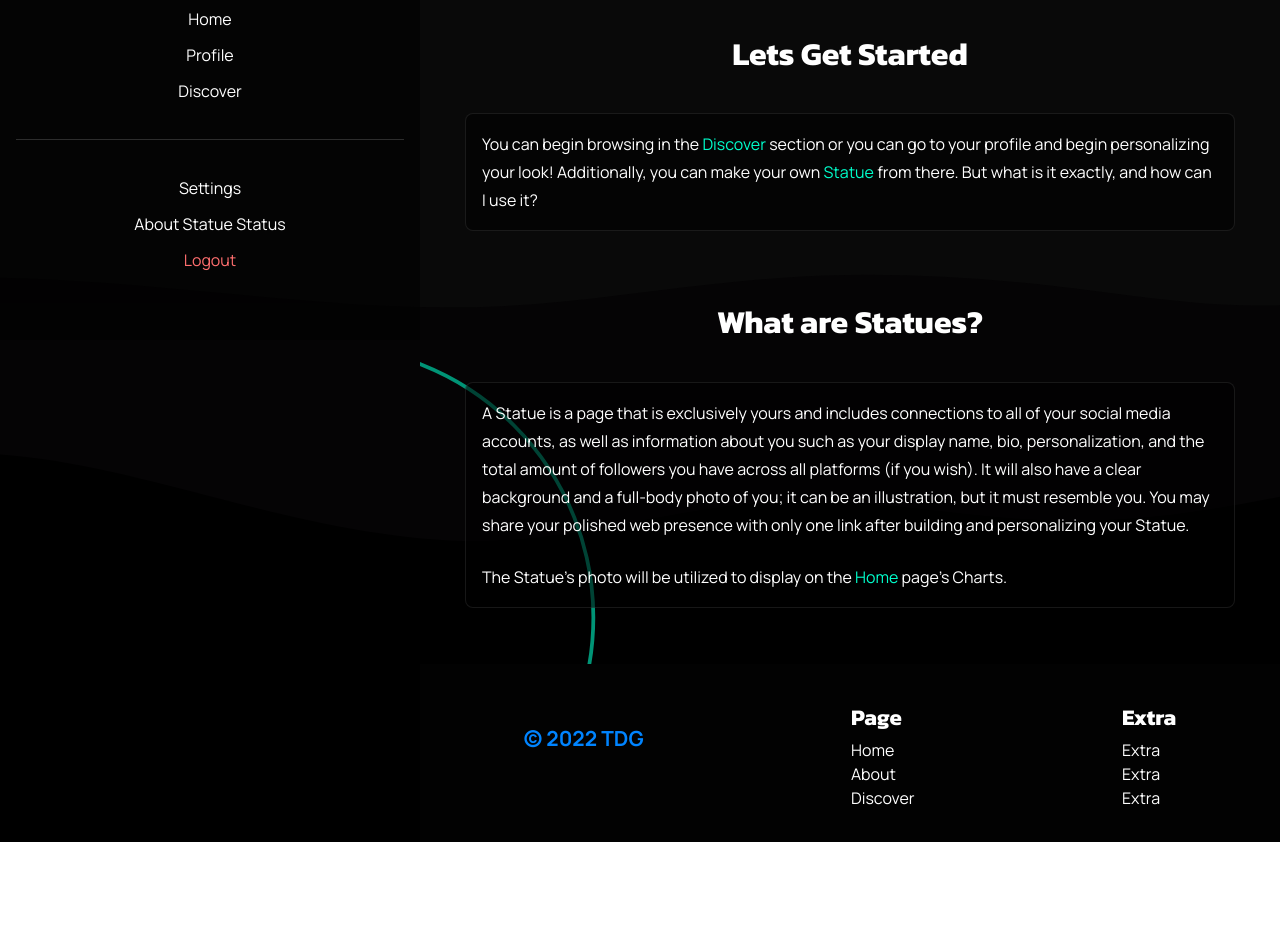
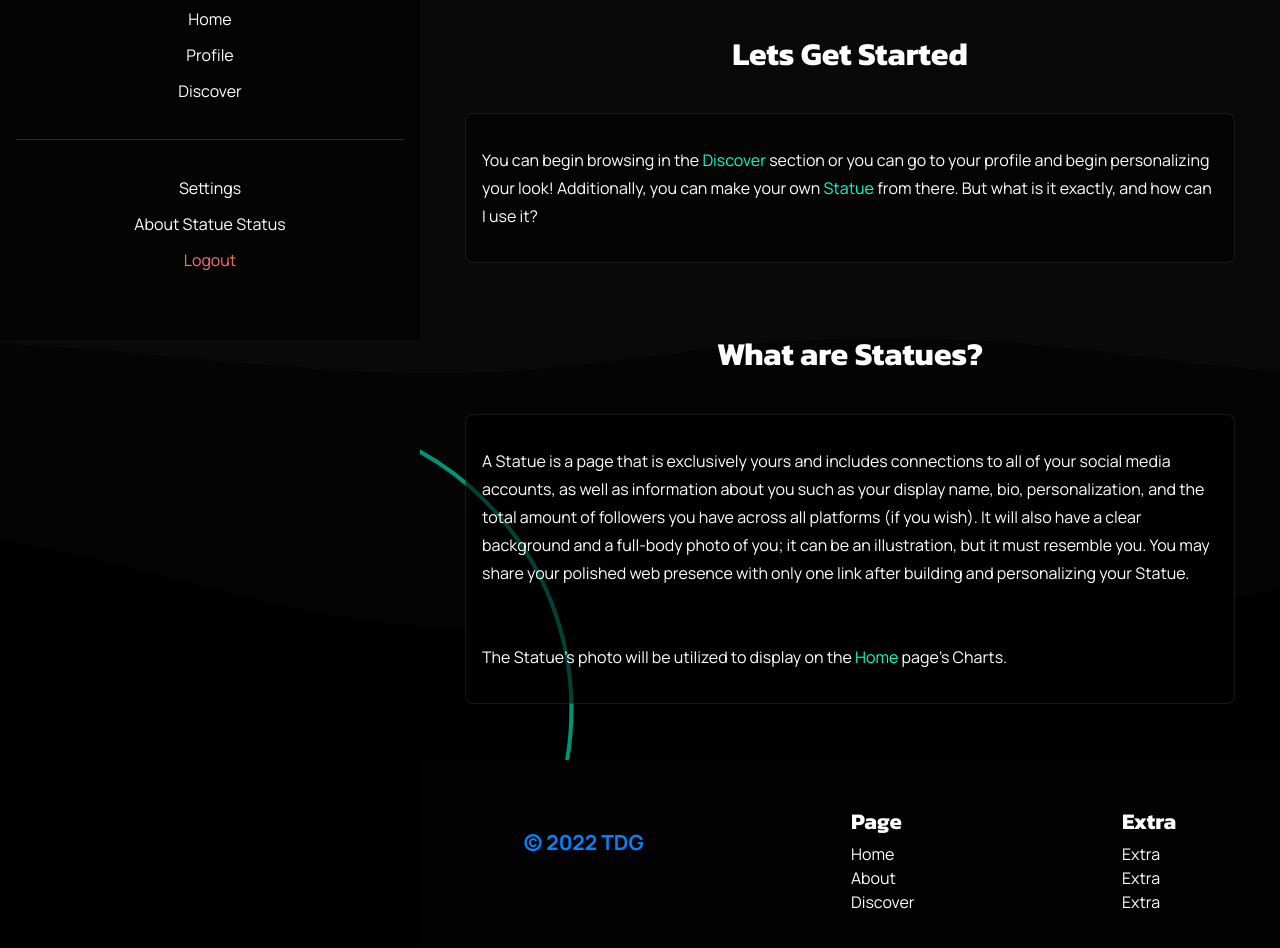
Before and after one commit to TDG-Org/Statue-Status, a React (Create React App) app in the folder client/: page /about in a window 1280 px wide. Shown: the part 460-1408 px from the top of the page. Before the commit the page ends 1302 px from the top, so only its background shows below. Built offline with nearby package versions, Linux system fonts and the light colour scheme.

Commit message:
got richest people's image

```diff
--- a/client/src/pages/About/AboutPage.scss
+++ b/client/src/pages/About/AboutPage.scss
@@ -31,6 +31,7 @@
         margin: 0;
         padding: 0;
         line-height: 1.75rem;
+        padding: 1rem 0;
       }
     }
 
--- a/client/src/pages/Home/HomePage.jsx
+++ b/client/src/pages/Home/HomePage.jsx
@@ -18,12 +18,12 @@ const HomePage = () => {
       .then((data) => {
         // console.log(data);
         for (let i = 0; i < data.length; i++) {
-          console.log(data[i].person.name, data[i].archivedWorth);
+          console.log(data[i].person.name, data[i].finalWorth * 1000000, data[i].person.squareImage);
         }
       });
   }
 
-  retrieveRichest();
+  // retrieveRichest();
 
   let today = new Date();
 
--- a/client/src/sass/components/Footer.scss
+++ b/client/src/sass/components/Footer.scss
@@ -6,7 +6,7 @@
 footer {
   background-color: rgba(36, 36, 36, 0.068);
   display: flex;
-  padding: 2rem 0;
+  padding: 2.5rem 0;
   min-height: 150px;
   justify-content: space-around;
 
```
Also changed, not shown: client/src/assets/svgs/discoverpage-background.svg.
